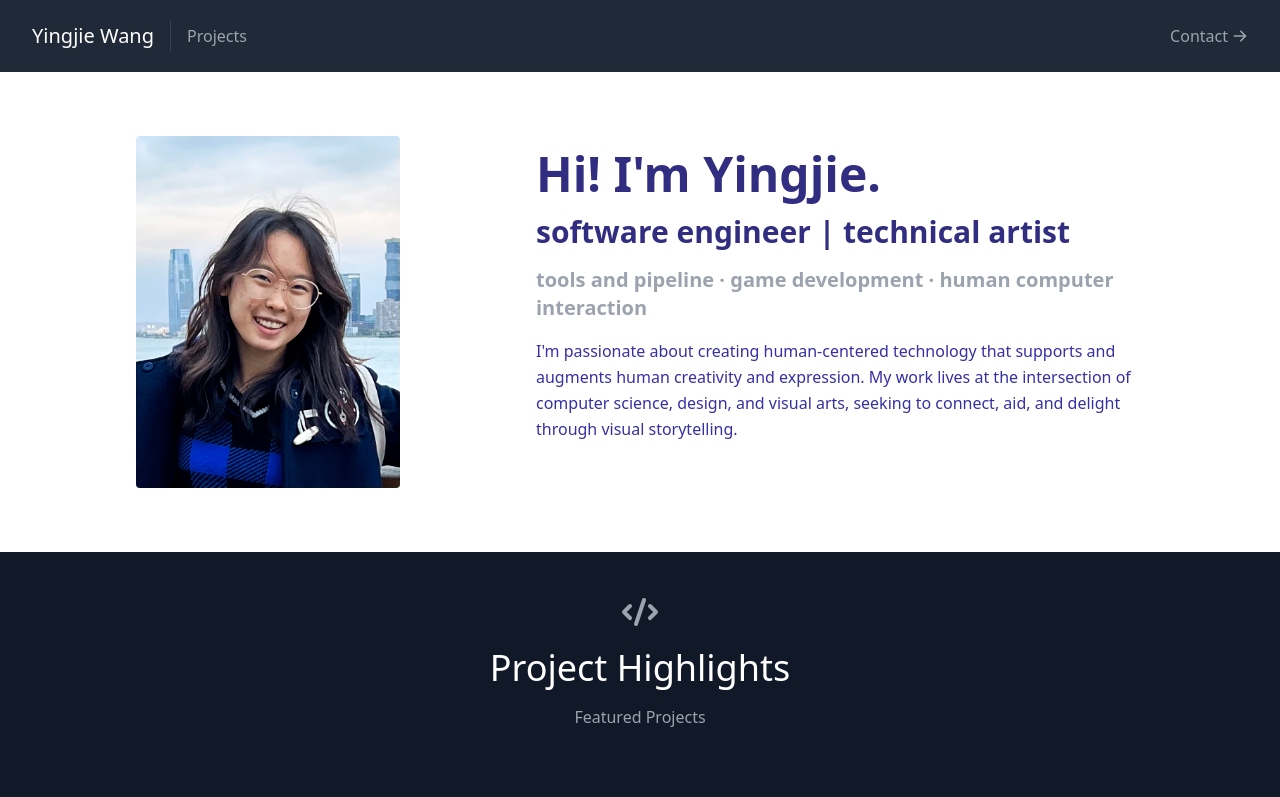
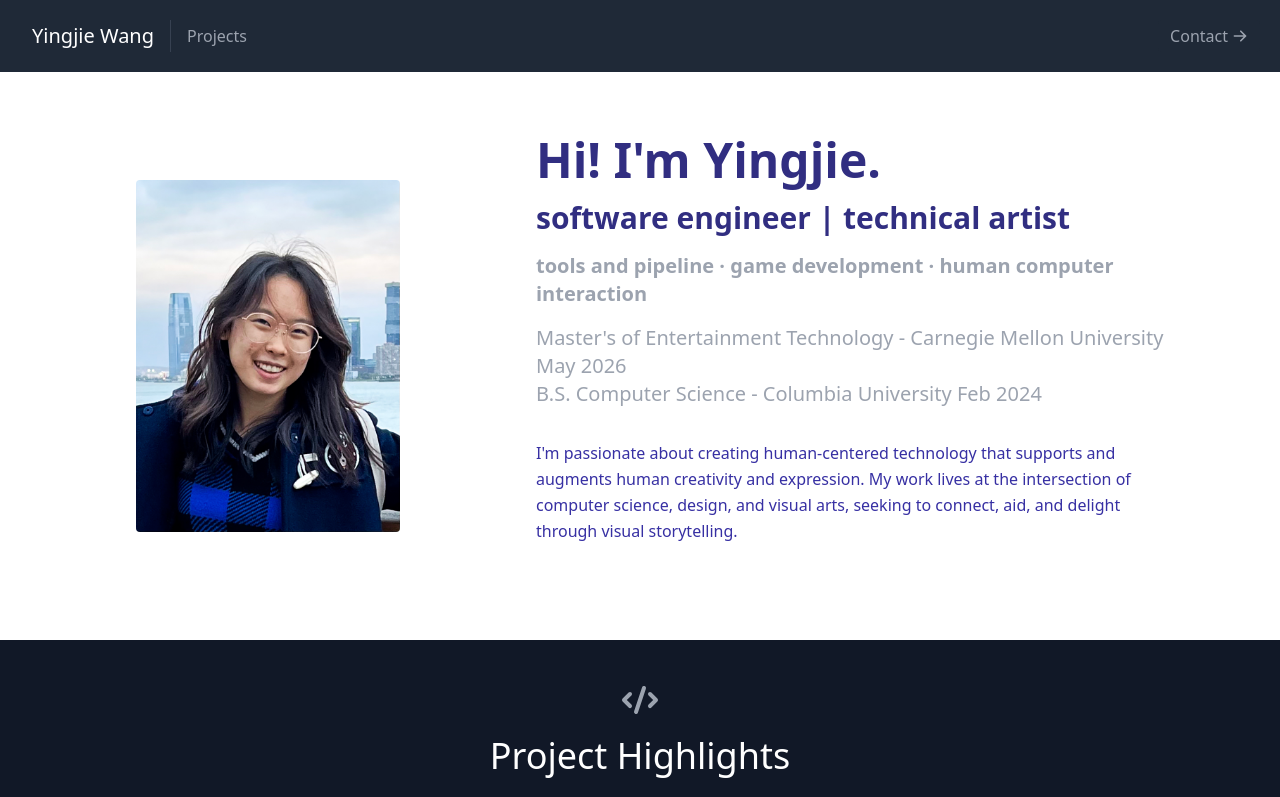
Before and after one commit to cato-o/cato-o.github.io, a React (Create React App) app: page / in a window 1280 px wide. Shown: the top 797 px of the page. Built offline with nearby package versions, Linux system fonts and the light colour scheme.

Commit message:
updated about

```diff
--- a/src/components/About.js
+++ b/src/components/About.js
@@ -22,6 +22,13 @@ export default function About() {
             <h2 className="title-font sm:text-xl text-2xl mb-4 font-bold text-slate-800">
                 tools and pipeline · game development · human computer interaction
             </h2>
+            <h3 className="title-font sm:text-xl text-xl mb-4 text-slate-800">
+                Master's of Entertainment Technology - Carnegie Mellon University May 2026 <br></br>
+                B.S. Computer Science - Columbia University Feb 2024
+            </h3>
+            <h3 className="title-font sm:text-xl text-2xl mb-4 text-slate-800">
+
+            </h3>
             <p className="mb-8 leading-relaxed text-indigo-800">
                 I'm passionate about creating human-centered technology that supports and augments human creativity and expression.
                 My work lives at the intersection of computer science, design, and visual arts, seeking to connect, aid, and delight through visual storytelling.
```
